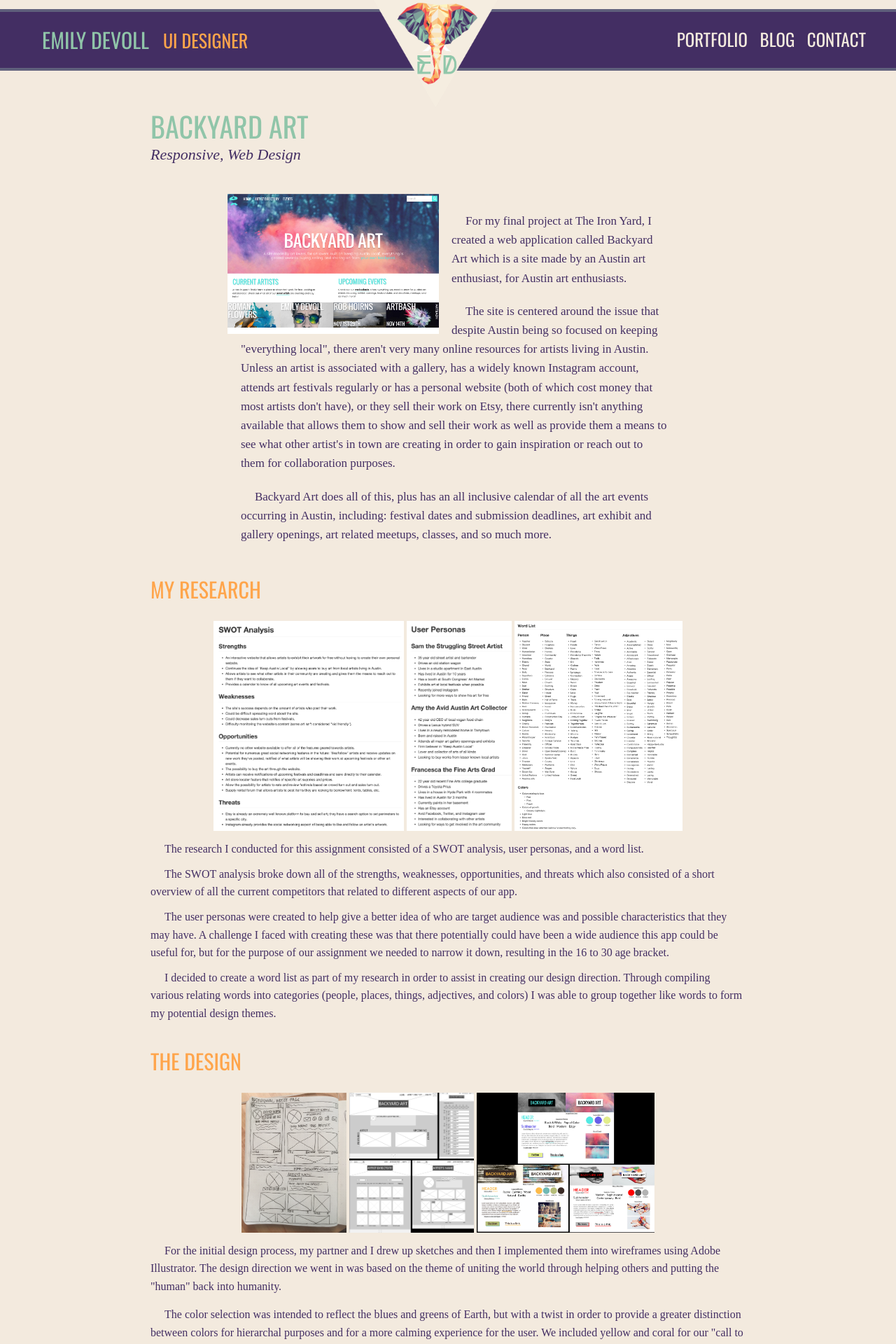
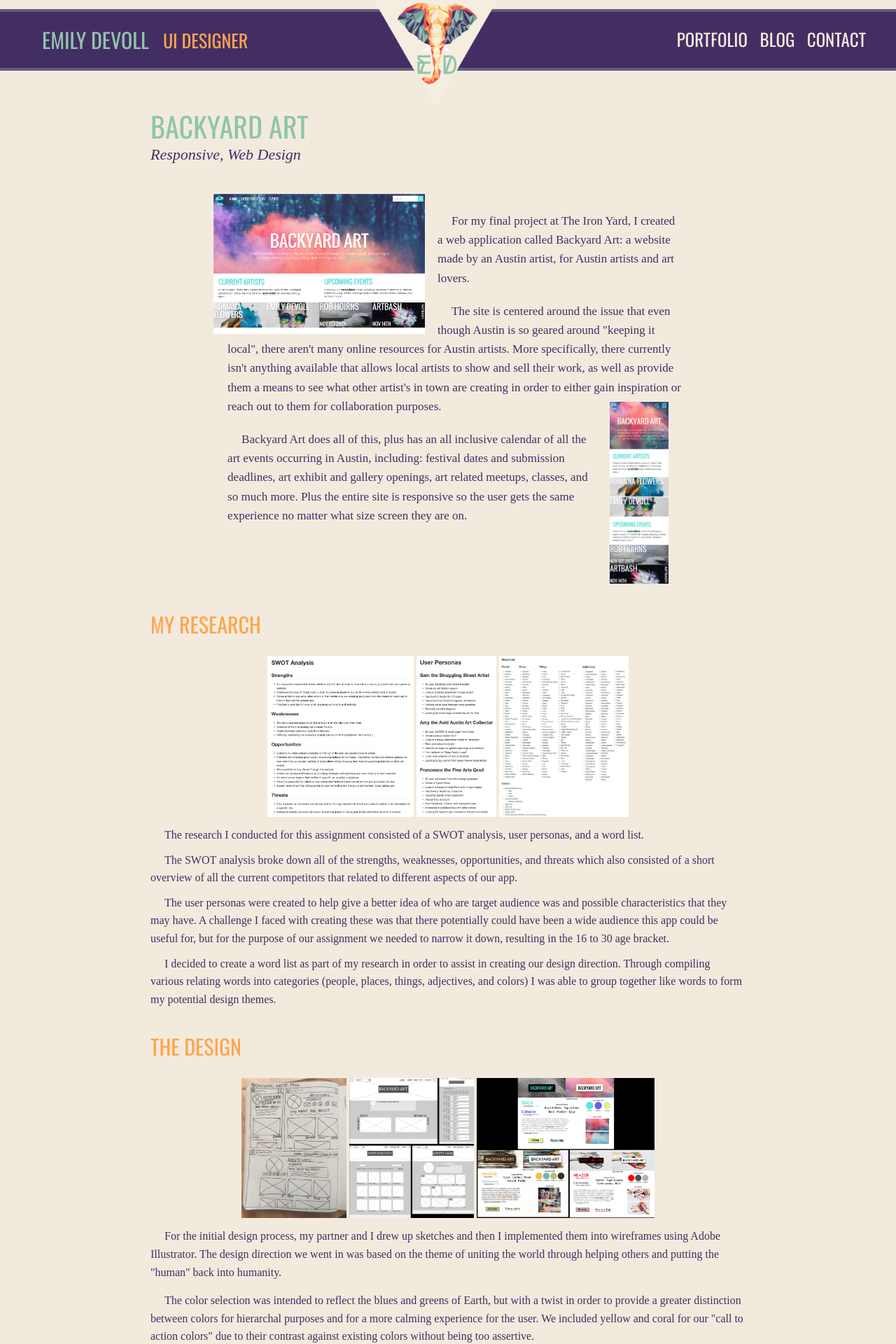
Before and after one commit to staceyatx/staceyatx-github.io, a Jekyll site: the page built from projects/backyard-art.html, in a window 1280 px wide. Shown: the top 1920 px of the page at 70% size. Built offline with Jekyll 4.4.1, drawn with Linux system fonts in a browser that asks for light colours; nearby versions of some CDN libraries; some web fonts are replaced; some of the changed text lies outside the part shown.

Commit message:
Changes made to images on kindness and backyard pages

```diff
--- a/_sass/_backyard-art.scss
+++ b/_sass/_backyard-art.scss
@@ -46,6 +46,7 @@
         // padding-right: 20px;
         margin-bottom: 10px;
         margin-top: 5px;
+        text-align: center;
       img {
         margin: 0 auto;
           height: 200px;
@@ -102,7 +103,7 @@
     }
 
 
-    .parent-container, .parent-container3 {
+    .parent-container{
       // max-width: 800px;
       margin: 0 auto;
       text-align: center;
@@ -113,13 +114,25 @@
         text-align: center;
       }
     }
+
+    .parent-container3 {
+      // max-width: 800px;
+      margin: 0 auto;
+      text-align: center;
+
+      img {
+        height: 150px;
+        max-width: 100%;
+        text-align: center;
+      }
+    }
   }
 
   .backyard-icons {
     margin: 0 auto;
 
     h3 {
-      padding: 30px 0 30px 0;
+      padding: 40px 0 30px 0;
     }
 
     p {
@@ -190,12 +203,28 @@
 
     .backyard-about {
       width: 90%;
-      max-width: 630px;
+      max-width: 670px;
 
-      .parent-container1 {
+      .parent-container1:first-of-type {
         padding-right: 20px;
         float: left;
         margin-bottom: 0;
+      }
+
+      .parent-container1:last-of-type {
+        padding-right: 20px;
+        padding-left: 0px;
+        margin-top: -50px;
+        padding-top: 20px;
+        float: right;
+        margin-bottom: 0;
+        width: 100px;
+        text-align: right;
+
+        img {
+          height: 260px;
+        }
+
       }
 
       p {
@@ -221,7 +250,7 @@
 
       .parent-container2 {
         img {
-          height: 275px;
+          height: 230px;
         }
       }
     }
@@ -231,6 +260,15 @@
       .parent-container, .parent-container3 {
         img {
           height: 180px;
+        }
+      }
+    }
+
+    .backyard-icons {
+
+      .parent-container4 {
+        img {
+          height: 100px;
         }
       }
     }
@@ -265,7 +303,7 @@
 
     .backyard-about {
       padding-top: 10px;
-      max-width: 630px;
+      max-width: 670px;
 
       p {
         font-size: 17px;
@@ -277,7 +315,7 @@
 
       .parent-container2 {
         img {
-          height: 300px;
+          // height: 300px;
         }
       }
     }
--- a/_sass/_kindness.scss
+++ b/_sass/_kindness.scss
@@ -133,7 +133,7 @@
     padding-bottom: 40px;
 
     h3 {
-      padding: 30px 0 20px 0;
+      padding: 40px 0 20px 0;
     }
 
     a {
@@ -205,7 +205,7 @@
 
       .parent-container2 {
         img {
-          height: 275px;
+          height: 230px;
         }
       }
     }
@@ -214,7 +214,7 @@
 
       .parent-container, .parent-container3 {
         img {
-          height: 180px;
+          height: 160px;
         }
       }
     }
@@ -261,7 +261,7 @@
 
       .parent-container2 {
         img {
-          height: 300px;
+          // height: 300px;
         }
       }
     }
@@ -270,7 +270,7 @@
 
       .parent-container, .parent-container3 {
         img {
-          height: 200px;
+          height: 180px;
         }
       }
     }
--- a/projects/backyard-art.html
+++ b/projects/backyard-art.html
@@ -9,11 +9,14 @@ permalink: /projects/backyard-art/
 
   <article class="backyard-about">
     <div class="parent-container1">
-      <a href="../images/backyard-art-homepage.png" ><img src="../images/backyard-art-homepage.png"></a>
+      <a href="../images/backyard-art-homepage.png" class="gallery-item"><img src="../images/backyard-art-homepage.png"></a>
     </div>
-    <p>For my final project at The Iron Yard, I created a web application called Backyard Art which is a site made by an Austin art enthusiast, for Austin art enthusiasts.</p>
-    <p>The site is centered around the issue that despite Austin being so focused on keeping "everything local", there aren't very many online resources for artists living in Austin. Unless an artist is associated with a gallery, has a widely known Instagram account, attends art festivals regularly or has a personal website (both of which cost money that most artists don't have), or they sell their work on Etsy, there currently isn't anything available that allows them to show and sell their work as well as provide them a means to see what other artist's in town are creating in order to gain inspiration or reach out to them for collaboration purposes.</p>
-    <p>Backyard Art does all of this, plus has an all inclusive calendar of all the art events occurring in Austin, including: festival dates and submission deadlines, art exhibit and gallery openings, art related meetups, classes, and so much more.</p>
+    <p>For my final project at The Iron Yard, I created a web application called Backyard Art: a website made by an Austin artist, for Austin artists and art lovers.</p>
+    <p>The site is centered around the issue that even though Austin is so geared around "keeping it local", there aren't many online resources for Austin artists. More specifically, there currently isn't anything available that allows local artists to show and sell their work, as well as provide them a means to see what other artist's in town are creating in order to either gain inspiration or reach out to them for collaboration purposes.</p>
+    <div class="parent-container1">
+      <a href="../images/backyard-home-small.png" class="gallery-item"><img src="../images/backyard-home-small.png"></a>
+    </div>
+    <p>Backyard Art does all of this, plus has an all inclusive calendar of all the art events occurring in Austin, including: festival dates and submission deadlines, art exhibit and gallery openings, art related meetups, classes, and so much more. Plus the entire site is responsive so the user gets the same experience no matter what size screen they are on.</p>
   </article>
   <article class="backyard-research">
     <h3>My Research</h3>
@@ -42,11 +45,13 @@ permalink: /projects/backyard-art/
   	<p>The headers are in Sofia Pro Bold while the main text is in Visby Medium. Both are sans-serifs fonts and were selected for their modern yet comforting appearance due to their rounded lines. The organization's name was used in the cursive typeface Pacifico for it's distinction against the rest of the fonts and for it's friendly and fun appearance.
   	</p>
     <div class="parent-container3">
-    	<a href="../images/accept.png"><img src="../images/accept.png"></a>
+    	<a href="../images/directory.png" class="gallery-item"><img src="../images/directory.png"></a>
+    	<a href="../images/artists-page.png" class="gallery-item"><img src="../images/artists-page.png"></a>
+    	<a href="../images/events.png" class="gallery-item"><img src="../images/events.png"></a>
     </div>
   </article>
   <article class="backyard-icons">
-  <h3>The Logo and Icons</h3>
+  <h3>Logo and Icons</h3>
 	  <div class="parent-container4">
 	    <a href="../images/logo3.png" class="gallery-item"><img src="../images/logo3.png"></a>
 	    <a href="../images/art-attacks-austin-icon.png" class="gallery-item"><img src="../images/art-attacks-austin-icon.png"></a>
```
Also changed, not shown: projects/images/artists-page.png (added), projects/images/backyard-home-small.png (added), projects/images/directory.png (added), projects/images/events.png (added).
